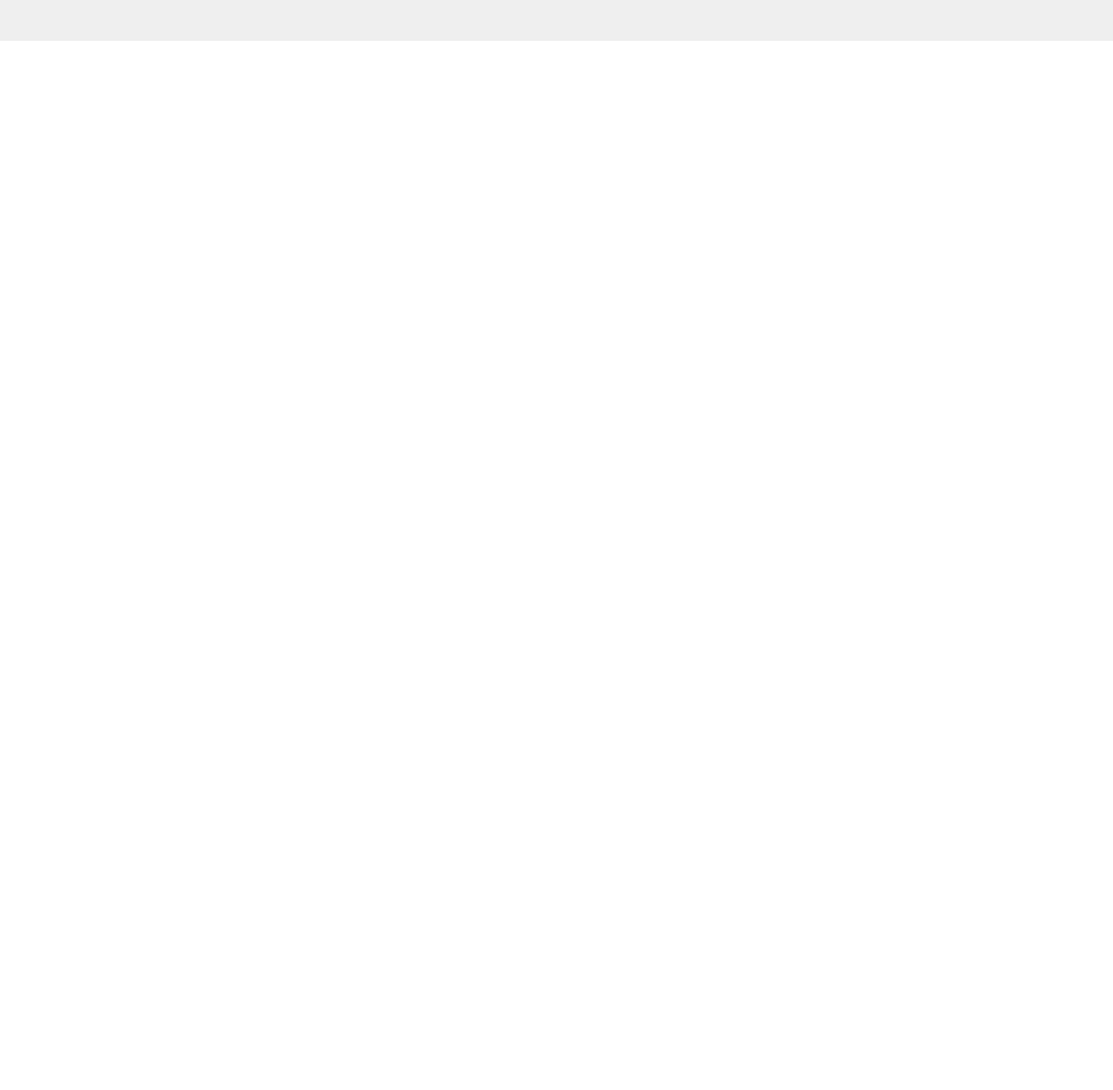
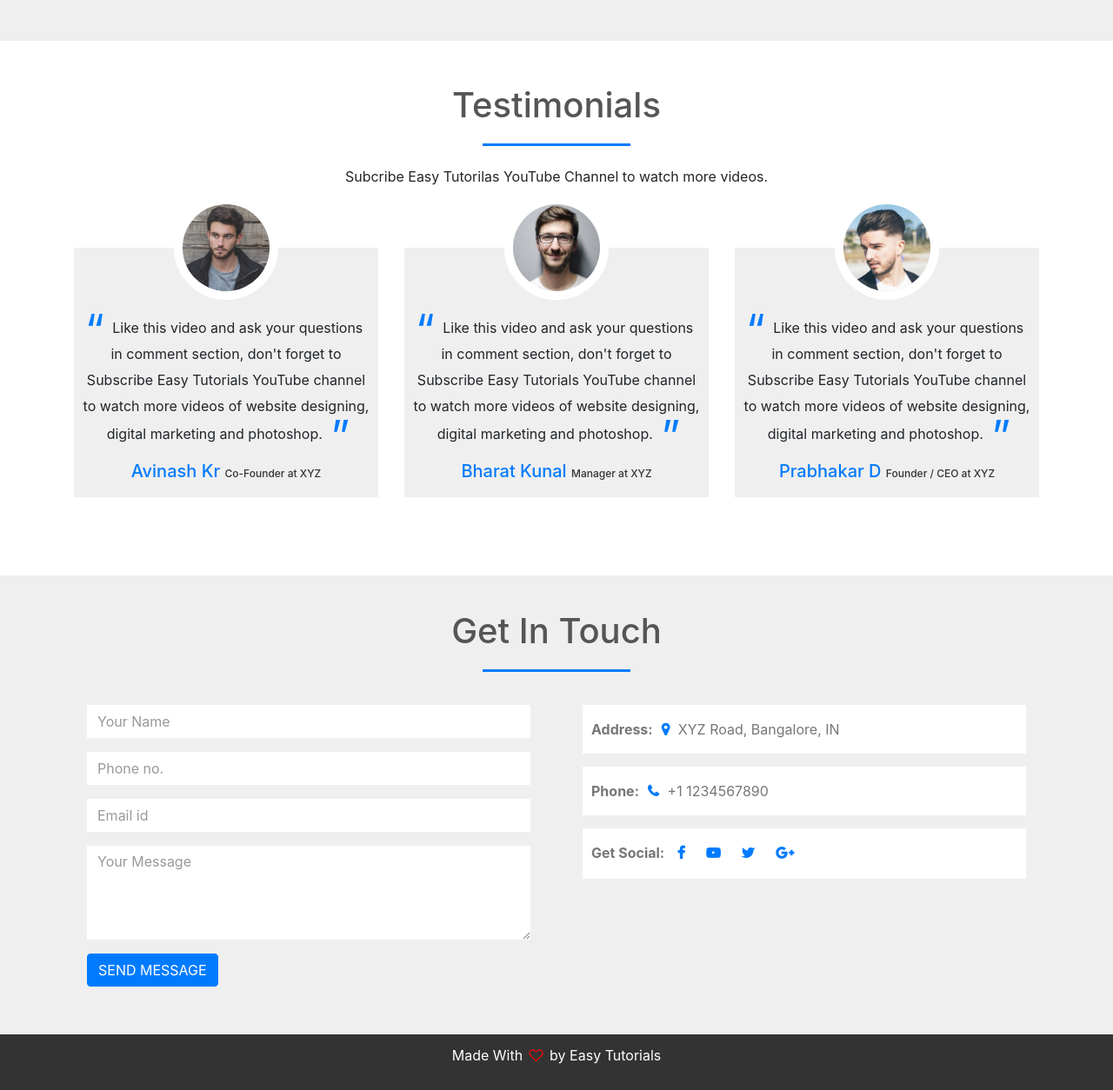
Before and after one commit to ualperen41/Business-Website, a plain HTML site: page index.html in a window 1280 px wide. Shown: the part 3220-4474 px from the top of the page at 87% size. Before the commit the page ends 3267 px from the top, so only its background shows below. Drawn offline with nearby package versions, Linux system fonts and the light colour scheme.

Commit message:
değişiklik yapıldı

```diff
--- a/index.html
+++ b/index.html
@@ -331,8 +331,94 @@
   </div>
 </section>
 
+<!-- Testimonials -->
+<section id="testimonials">
+  <div class="container">
+    <h1>Testimonials</h1>
+    <p class="text-center">Subcribe Easy Tutorilas YouTube Channel to watch more videos.</p>
+    <div class="row">
+      <div class="col-md-4 text-center">
+        <div class="profile">
+ <img src="./img/user1.jpg" alt="user-1" class="user">
+        <blockquote>
+Like this video and ask your questions in comment section, don't forget to Subscribe Easy Tutorials YouTube channel to watch more videos of website designing, digital marketing and photoshop.
+        </blockquote>
+        <h3>Avinash Kr <span>Co-Founder at XYZ</span></h3>
+        </div>
+
+      </div>
+      <div class="col-md-4 text-center">
+        <div class="profile">
+ <img src="./img/user2.jpg" alt="user-1" class="user">
+        <blockquote>
+Like this video and ask your questions in comment section, don't forget to Subscribe Easy Tutorials YouTube channel to watch more videos of website designing, digital marketing and photoshop.
+        </blockquote>
+        <h3>Bharat Kunal  <span>Manager at XYZ</span></h3>
+        </div>
+
+      </div>
+      <div class="col-md-4 text-center">
+        <div class="profile">
+ <img src="./img/user3.jpg" alt="user-1" class="user">
+        <blockquote>
+Like this video and ask your questions in comment section, don't forget to Subscribe Easy Tutorials YouTube channel to watch more videos of website designing, digital marketing and photoshop.
+        </blockquote>
+        <h3>Prabhakar D  <span>Founder / CEO at XYZ</span></h3>
+        </div>
+
+      </div>
+    </div>
+  </div>
+</section>
+
+<!-- Get in Touch -->
+ <section id="contact">
+  <div class="container">
+    <h1>Get In Touch</h1>
+    <div class="row">
+      <div class="col-md-6">
+    <form class="contact-form">
+    <div class="form-group">
+    <input type="text" class="form-control" placeholder="Your Name">
+    </div>
+    <div class="form-group">
+    <input type="number" class="form-control" placeholder="Phone no.">
+    </div>
+    <div class="form-group">
+    <input type="email" class="form-control" placeholder="Email id">
+    </div>
+    <div class="form-group">
+    <textarea class="form-control" rows="4" placeholder="Your Message"></textarea>
+    </div>
+    <button type="submit" class="btn btn-primary">SEND MESSAGE</button>
+    </form>
+    </div>
+    <div class="col-md-6 contact-info">
+      <div class="follow"><b>Address:</b><i class="fa fa-map-marker"></i>XYZ Road, Bangalore, IN</div>
+      <div class="follow"><b>Phone:</b><i class="fa fa-phone"></i>+1 1234567890</div>
+      <div class="follow"><label ><b>Get Social:</b></label>
+      <a href="#"><i class="fa fa-facebook"></i></a>
+      <a href="#"><i class="fa fa-youtube-play"></i></a>
+      <a href="#"><i class="fa fa-twitter"></i></a>
+      <a href="#"><i class="fa fa-google-plus"></i></a>
+      </div>
+    </div>
+    </div>
+  </div>
+ </section>
+
+ <!-- Footer -->
+  <section id="footer">
+    <div class="container text-center">
+       <p>Made With <i class="fa fa-heart-o"></i> by <a href="https://www.youtube.com/c/EasyTutorialsVideo?sub_confirmation=1">Easy Tutorials</a></p>
+    </div>
+  </section>
     <script src="https://code.jquery.com/jquery-3.3.1.slim.min.js"></script>
     <script src="https://cdnjs.cloudflare.com/ajax/libs/popper.js/1.14.3/umd/popper.min.js"></script>
     <script src="https://stackpath.bootstrapcdn.com/bootstrap/4.1.3/js/bootstrap.min.js"></script>
+    <script src="js/smooth-scroll.js"></script>
+    <script>
+	var scroll = new SmoothScroll('a[href*="#"]');
+    </script>
   </body>
 </html>
--- a/style.css
+++ b/style.css
@@ -105,9 +105,8 @@
   padding-bottom: 10px;
 }
 
-#services h1::after
-{
-    content: '';
+#services h1::after {
+  content: "";
   background: #efefef;
   display: block;
   height: 3px;
@@ -154,14 +153,14 @@
   color: #ccc;
 }
 
-h1{
+h1 {
   text-align: center;
   color: #555 !important;
   padding-bottom: 10px;
 }
 
 h1::after {
-  content: '';
+  content: "";
   background: #007bff;
   display: block;
   height: 3px;
@@ -208,8 +207,8 @@ h1::after {
   opacity: 1;
 }
 
-.img-box ul, .img-box ul li
-{
+.img-box ul,
+.img-box ul li {
   transition: 0.5s;
 }
 
@@ -223,7 +222,7 @@ h1::after {
   font-size: 15px;
   margin-top: 15px;
   font-weight: bold;
-  color: #555 ;
+  color: #555;
 }
 
 #team .fa {
@@ -236,7 +235,8 @@ h1::after {
 
 /* Promo */
 #promo {
- background-image: linear-gradient(rgba(0,0,0,0.7),rgba(0,0,0,0.7)),url(img/promo.jpg);
+  background-image: linear-gradient(rgba(0, 0, 0, 0.7), rgba(0, 0, 0, 0.7)),
+    url(img/promo.jpg);
   background-size: cover;
   background-position: center;
   color: #fff;
@@ -251,7 +251,6 @@ h1::after {
 #price {
   padding: 40px 0;
   background: #efefef;
-
 }
 
 .single-price {
@@ -261,6 +260,8 @@ h1::after {
   width: 100%;
   background: #fff;
   transition: 0.5s;
+  min-height: 400px;
+  box-sizing: border-box;
 }
 .single-price:hover {
   box-shadow: 0 2px 20px #333;
@@ -272,7 +273,6 @@ h1::after {
   float: left;
   padding: 10px 5px;
   width: 100%;
-
 }
 .price-head h2 {
   color: #fff;
@@ -309,11 +309,9 @@ h1::after {
   padding: 15px 10px;
 }
 
-
 ul li:last-child {
   border: none;
 }
-
 
 .fa-check-circle {
   color: green;
@@ -348,10 +346,121 @@ ul li:last-child {
 .buy-btn:hover {
   border-color: 1px solid #fff;
   background-color: #3f51b5;
-
 }
 
-a{
+a {
   text-decoration: none !important;
   color: #fff !important;
 }
+
+/* Testimonials */
+#testimonials {
+  padding-top: 50px;
+  padding-bottom: 50px;
+}
+
+#testimonials .row {
+  margin-top: 30px;
+}
+
+.col-md-4 {
+  margin: 40px auto;
+}
+
+.profile {
+  padding: 70px 10px 10px;
+  background-color: #efefef;
+}
+
+.user {
+  width: 120px;
+  height: 120px;
+  border-radius: 50%;
+}
+
+.profile img {
+  top: -60px;
+  position: absolute;
+   left: calc(50% - 60px);
+   border: 10px solid #fff;
+}
+
+.profile h3 {
+  font-size: 20px;
+  margin-top: 15px;
+  color: #007bff;
+}
+
+#testimonials span {
+  font-size: 12px;
+  color: #333;
+}
+
+blockquote {
+  font-size: 16px;
+  line-height: 30px;
+}
+blockquote::before
+{
+    content: '\201C';
+    font-size: 50px;
+    color: #007bff;
+    position: relative;
+    line-height: 20px;
+    bottom: -15px;
+    right: 5px;
+}
+blockquote::after {
+   content: '\201D';
+   font-size: 50px;
+    color: #007bff;
+    position: relative;
+    line-height: 10px;
+    bottom: -15px;
+    left: 5px;
+}
+.profile:hover {
+   box-shadow: 0 0 15px 5px rgba(0,0,0,0.2);
+   cursor: pointer;
+   transition: 0.5s;
+}
+
+/* Get in Touch */
+#contact {
+  background: #efefef;
+  padding-top: 40px;
+  padding-bottom: 40px;
+  color: #777;
+}
+.contact-form {
+  padding: 15px;
+}
+.form-control {
+  border-radius: 0 !important;
+  border: none !important;
+}
+::placeholder
+{
+    color: #999 !important;
+}
+.follow {
+  background: #fff;
+  padding: 10px;
+  margin: 15px;
+}
+.contact-info .fa {
+  color: #007bff;
+  margin: 10px;
+  font-weight: bold;
+}
+
+/* Footer */
+#footer {
+  background: #333;
+  color: #fff;
+  padding: 12px;
+}
+.fa-heart-o {
+  margin: 3px;
+  color: red;
+}
```
Lines whose indentation alone changed are shown as unchanged.
